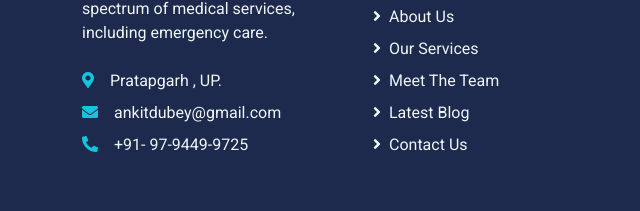
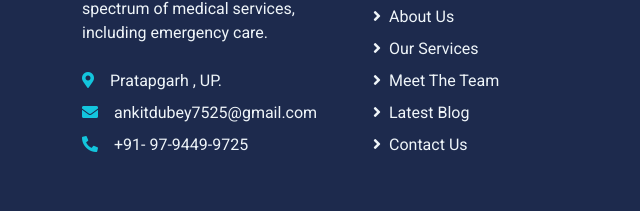
Before and after one commit to ankitdubey-coder/Health-hub-Hospital, a plain HTML site: page service.html in a window 1280 px wide. Shown: the part 2988-3199 px from the top of the page, 0-640 px from the left. Drawn offline with nearby package versions, Linux system fonts and the light colour scheme.

Commit message:
Update service.html

```diff
--- a/service.html
+++ b/service.html
@@ -331,7 +331,7 @@
                 <h4 class="d-inline-block text-primary text-uppercase border-bottom border-5 border-secondary mb-4">Get In Touch</h4>
                 <p class="mb-4">Hospitals provide a broad spectrum of medical services, including emergency care.</p>
                 <p class="mb-2"><i class="fa fa-map-marker-alt text-primary me-3"></i>Pratapgarh , UP.</p>
-                <p class="mb-2"><i class="fa fa-envelope text-primary me-3"></i>ankitdubey@gmail.com</p>
+                <p class="mb-2"><i class="fa fa-envelope text-primary me-3"></i>ankitdubey7525@gmail.com</p>
                 <p class="mb-0"><i class="fa fa-phone-alt text-primary me-3"></i>+91- 97-9449-9725</p>
             </div>
             <div class="col-lg-3 col-md-6">
```
